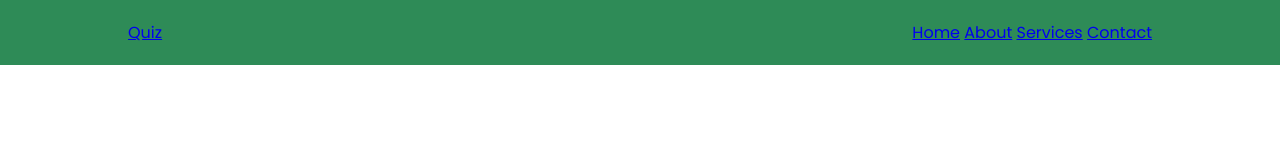
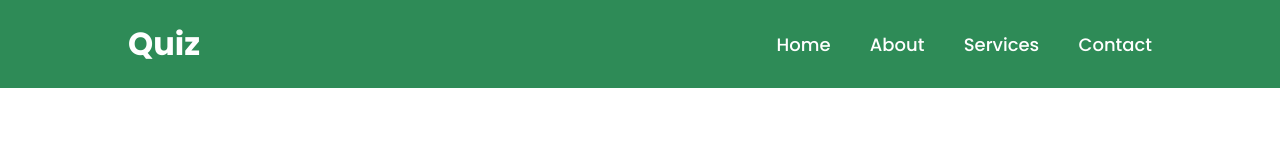
Before and after one commit to HUNAIN882/QUIZ-WEBSITE, a plain HTML site: page INDEX.HTML in a window 1280 px wide. Drawn offline with Linux system fonts and the light colour scheme.

```diff
--- a/STYLE.CSS
+++ b/STYLE.CSS
@@ -19,4 +19,23 @@
     background: seagreen;
     display: flex;
     justify-content: space-between;
+    align-items: center;
+    z-index: 100;
 }
+.Logo {
+    font-size: 32px;
+    color: #fff;
+    text-decoration: none;
+    font-weight: 700;
+}
+.navbar a {
+    font-size: 18px;
+    color: #fff;
+    text-decoration: none;
+    font-weight: 500;
+    margin-left: 35px;
+    transition: .3s;
+}
+.navbar a:hover {
+    color: #c40094;
+}
```
